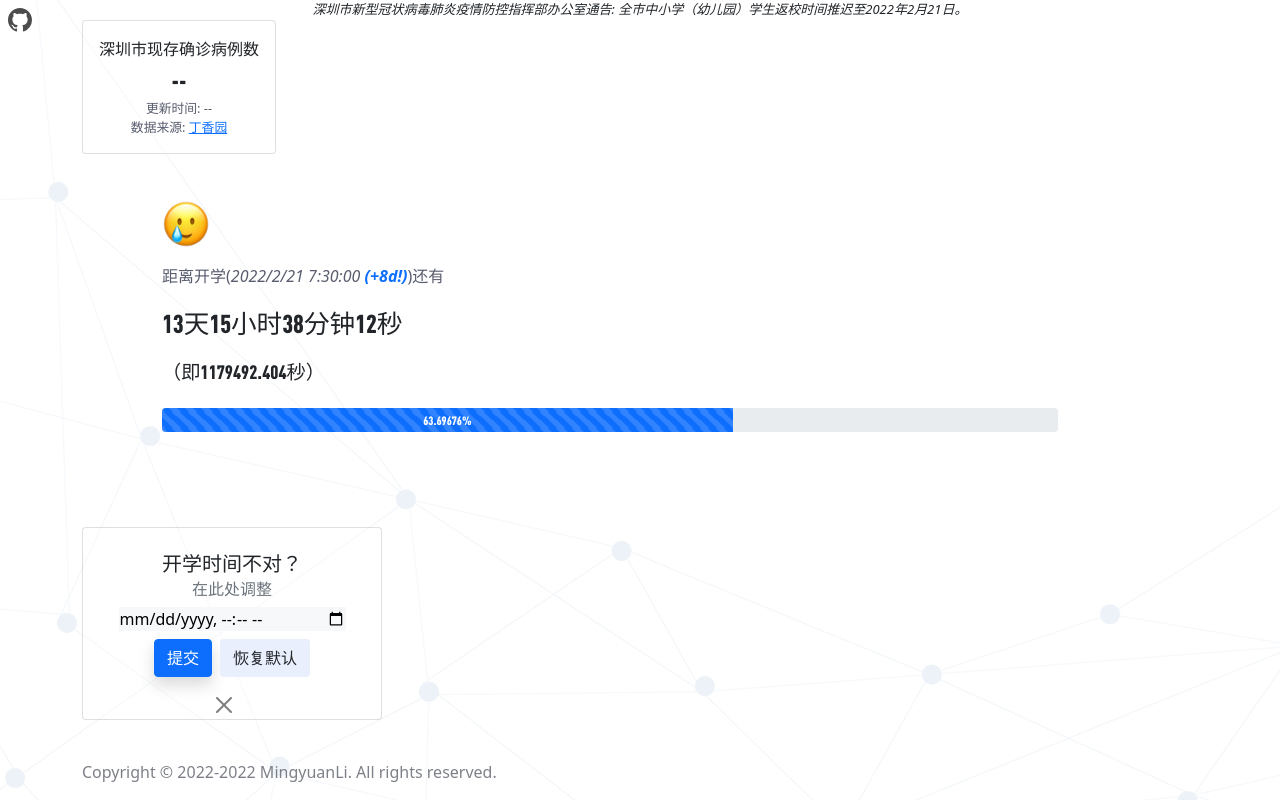
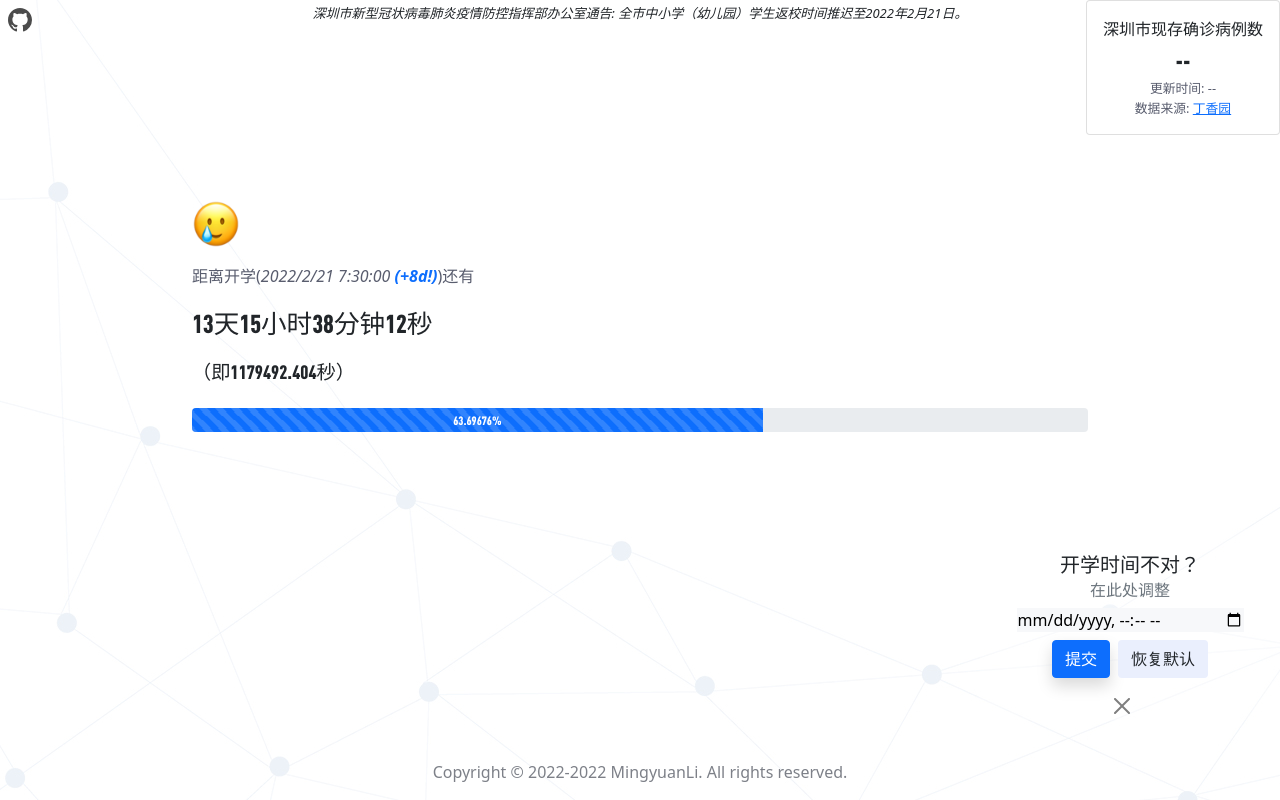
Before and after one commit to NoNormalCreeper/school-countdown, a Flask app: page / in a window 1280 px wide. Run offline with Flask 2, Linux system fonts and the light colour scheme; data that the repository does not hold is empty; some libraries are stand-ins or nearby versions.

Commit message:
update-20220207

```diff
--- a/static/style.css
+++ b/static/style.css
@@ -21,11 +21,18 @@
     margin: 0 auto;
 } */
 
+.container{
+    display:inline-block;
+    padding:0;
+    margin:0;
+}
+
 .acounter {
     position: fixed;
     top: 15vh;
+    width: 70vw;
     display: inline-block;
-    margin: 10vh;
+    margin: 10vh 15vw;
 }
 
 .tmr {
@@ -33,6 +40,24 @@
 }
 
 .card {
+    margin:0;
+    position:absolute;
+    right:0;
+    top:0;
+    display: inline-block;
+    /* position: relative;
+    top: 20vh;
+    padding: 10px;
+    border-color: transparent; */
+    background-color: rgba(255, 255, 255, 0.3);
+    text-align: center;
+    /* opacity: 1.0; */
+}
+
+.edcard {
+    margin:0;
+    position:absolute;
+    right:0;
     display: inline-block;
     /* position: relative;
     top: 20vh;
@@ -64,19 +89,23 @@
     opacity: 70%;
 }
 
+#announce {
+    width:100vw;
+    margin: 0 auto;
+    text-align: center;
+    font-size: small;
+}
+
 #saying {
+    width:100vw;
     margin: 0 auto;
     color: #7d8088;
     text-align: center;
 }
 
-#announce {
-    margin: 0 auto;
-    text-align: center;
-    font-size: small;
-}
-
 #copyright {
+    text-align:center;
+    width:100vw;
     margin: 0 auto;
     position: fixed;
     bottom: 2vh;
--- a/templates/index.html
+++ b/templates/index.html
@@ -44,7 +44,7 @@
             </div>
         </div>
         <!-- <div id="editTime" class="shadow p-3 mb-5 bg-white rounded"> -->
-        <div class="card" id="edit_card">
+        <div class="edcard" id="edit_card">
             <div class="card-body" style="display:inline;">
                 <h5 class="card-title">开学时间不对？</h5>
                 <h6 class="card-subtitle mb-2 text-muted">在此处调整</h6>
```
